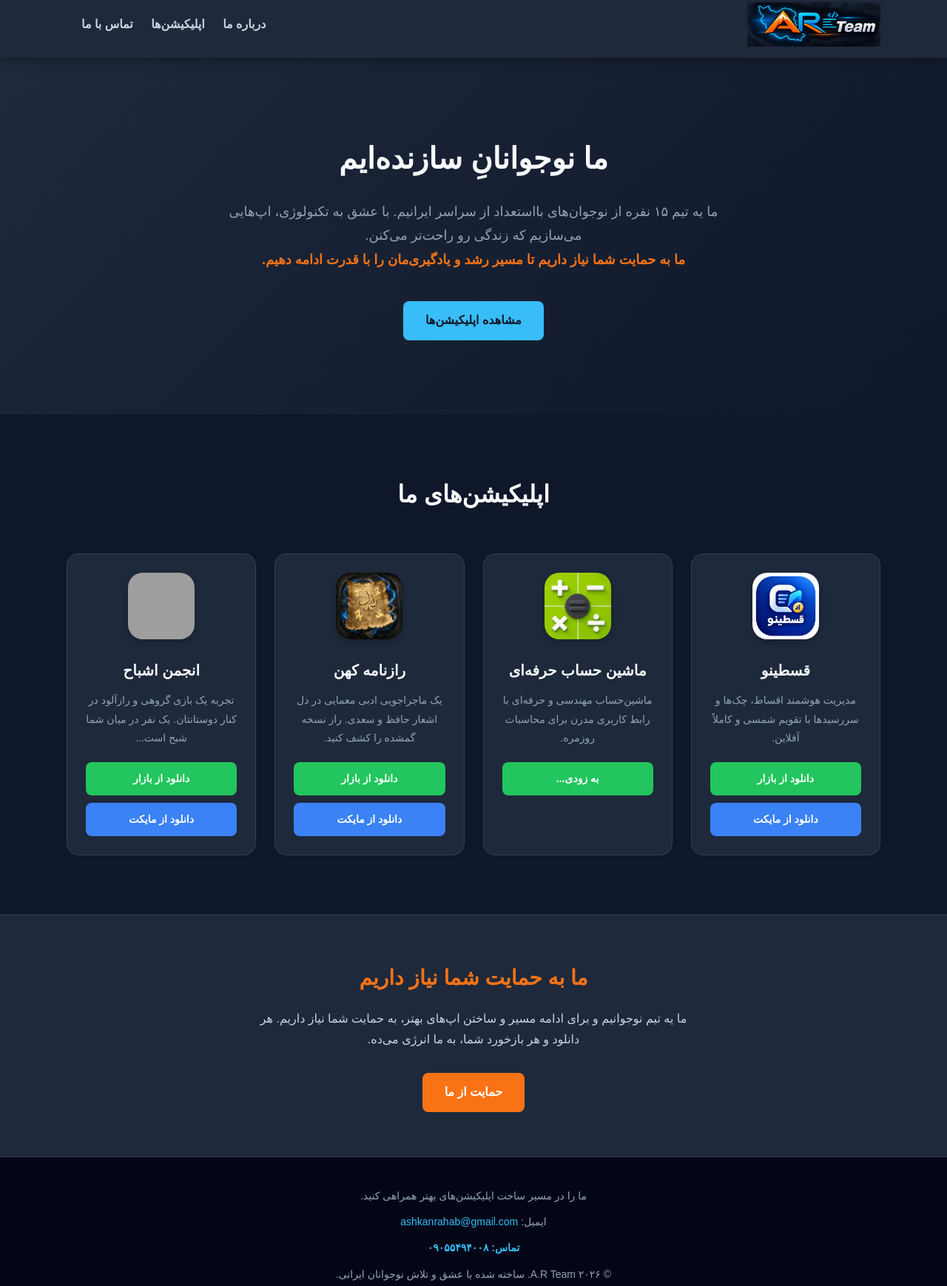
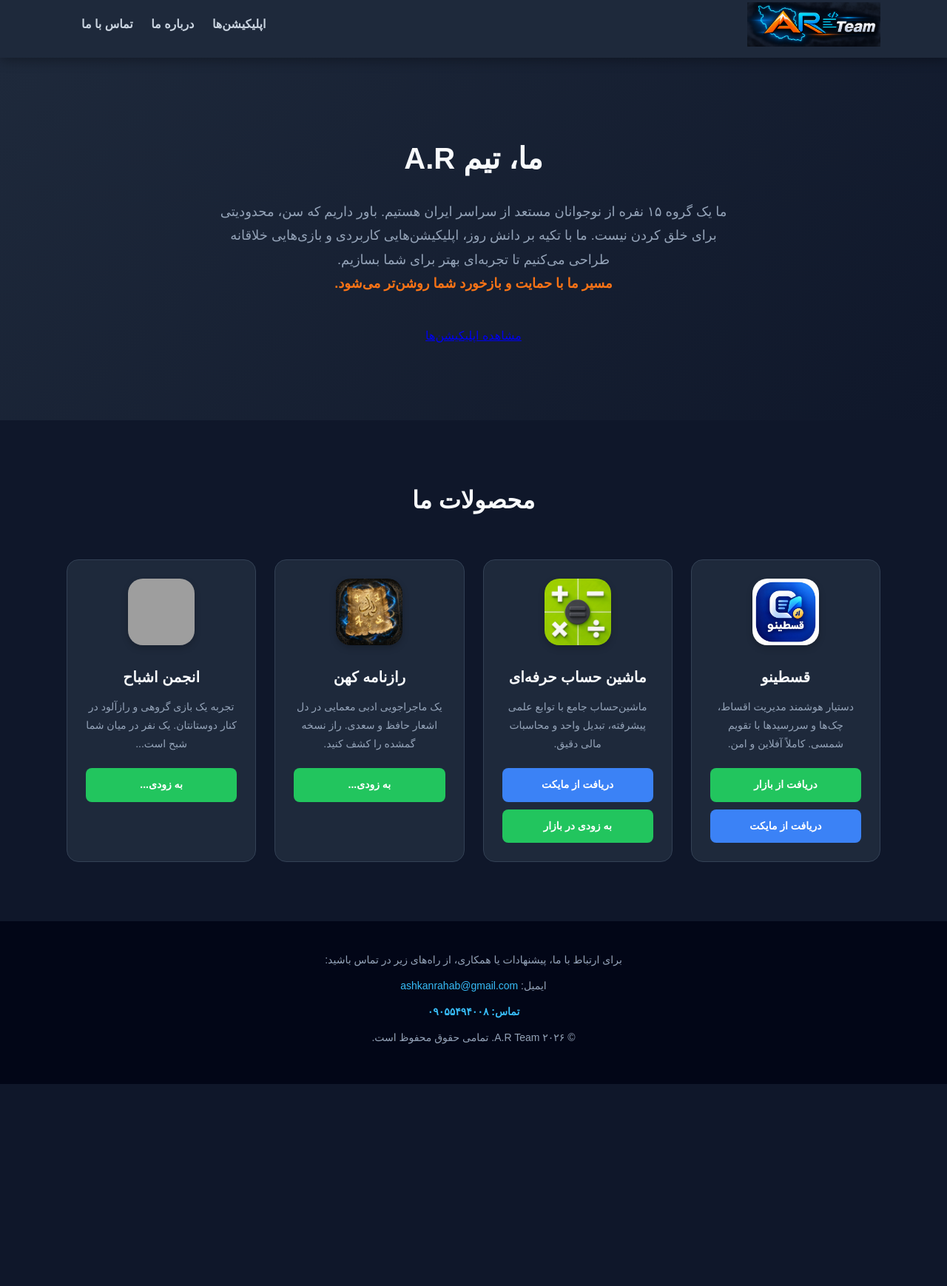
Before and after one commit to ashkanrahab-commits/A.R-TEAM-Site, a plain HTML site: page index.html in a window 1280 px wide. Shown: the part 12-1750 px from the top of the page at 74% size. After the commit the page ends 1477 px from the top, so only its background shows below. Drawn offline with Linux system fonts and the light colour scheme; grey boxes are pictures that could not be loaded; a small style sheet from the web is missing.

Commit message:
Update index.html

```diff
--- a/index.html
+++ b/index.html
@@ -4,7 +4,7 @@
     <meta charset="UTF-8">
     <meta name="viewport" content="width=device-width, initial-scale=1.0">
     <title>A.R Team | تیم توسعه‌دهندگان نوجوان</title>
-    <meta name="description" content="ما یک تیم ۱۵ نفره از نوجوانان با استعداد از سراسر ایران هستیم که اپلیکیشن و بازی می‌سازیم. از ما حمایت کنید.">
+    <meta name="description" content="تیم توسعه‌دهندگان A.R، متشکل از نوجوانان بااستعداد ایرانی، سازنده اپلیکیشن‌های کاربردی و بازی.">
     <link rel="stylesheet" href="style.css">
     <link href="https://cdn.jsdelivr.net/gh/rastikerdar/vazirmatn@v33.003/Vazirmatn-font-face.css" rel="stylesheet" type="text/css" />
 </head>
@@ -17,73 +17,73 @@
                 <img src="logo.png" alt="A.R Team Logo" class="header-logo-img">
             </div>
             <nav>
+                <a href="#apps">اپلیکیشن‌ها</a>
                 <a href="#about">درباره ما</a>
-                <a href="#apps">اپلیکیشن‌ها</a>
                 <a href="#contact">تماس با ما</a>
             </nav>
         </div>
     </header>
 
-    <!-- بخش معرفی -->
+    <!-- بخش معرفی و درباره ما (بالاتر آمد تا اول دیده شود) -->
     <section id="about" class="hero">
         <div class="container">
-            <h2>ما نوجوانانِ سازنده‌ایم</h2>
+            <h2>ما، تیم <span>A.R</span></h2>
             <p>
-                ما یه تیم ۱۵ نفره از نوجوان‌های بااستعداد از سراسر ایرانیم.
-                با عشق به تکنولوژی، اپ‌هایی می‌سازیم که زندگی رو راحت‌تر می‌کنن.
+                ما یک گروه ۱۵ نفره از نوجوانان مستعد از سراسر ایران هستیم.
+                باور داریم که سن، محدودیتی برای خلق کردن نیست. ما با تکیه بر دانش روز،
+                اپلیکیشن‌هایی کاربردی و بازی‌هایی خلاقانه طراحی می‌کنیم تا تجربه‌ای بهتر برای شما بسازیم.
                 <br>
-                <strong>ما به حمایت شما نیاز داریم تا مسیر رشد و یادگیری‌مان را با قدرت ادامه دهیم.</strong>
+                <strong>مسیر ما با حمایت و بازخورد شما روشن‌تر می‌شود.</strong>
             </p>
-            <a href="#apps" class="btn">مشاهده اپلیکیشن‌ها</a>
+            <a href="#apps" class="btn-main">مشاهده اپلیکیشن‌ها</a>
         </div>
     </section>
 
     <!-- بخش اپلیکیشن‌ها -->
     <section id="apps" class="apps-section">
         <div class="container">
-            <h2>اپلیکیشن‌های ما</h2>
+            <h2>محصولات ما</h2>
             <div class="app-grid">
 
-                <!-- کارت قسطینو -->
+                <!-- کارت قسطینو (منتشر شده در بازار و مایکت) -->
                 <div class="app-card">
                     <img src="ghestino.png" alt="قسطینو" class="app-icon-img">
                     <h3>قسطینو</h3>
-                    <p>مدیریت هوشمند اقساط، چک‌ها و سررسیدها با تقویم شمسی و کاملاً آفلاین.</p>
+                    <p>دستیار هوشمند مدیریت اقساط، چک‌ها و سررسیدها با تقویم شمسی. کاملاً آفلاین و امن.</p>
                     <div class="app-links">
-                        <a href="https://cafebazaar.ir/app/com.ghestino.final" class="download-btn" target="_blank">دانلود از بازار</a>
-                        <a href="https://myket.ir/app/com.ghestino.final" class="download-btn myket" target="_blank">دانلود از مایکت</a>
+                        <a href="https://cafebazaar.ir/app/com.ghestino.final" class="download-btn bazaar" target="_blank">دریافت از بازار</a>
+                        <a href="https://myket.ir/app/com.ghestino.final" class="download-btn myket" target="_blank">دریافت از مایکت</a>
                     </div>
                 </div>
 
-                <!-- کارت ماشین حساب -->
+                <!-- کارت ماشین حساب (فقط مایکت) -->
                 <div class="app-card">
                     <img src="calculator.png" alt="ماشین حساب حرفه‌ای" class="app-icon-img">
                     <h3>ماشین حساب حرفه‌ای</h3>
-                    <p>ماشین‌حساب مهندسی و حرفه‌ای با رابط کاربری مدرن برای محاسبات روزمره.</p>
+                    <p>ماشین‌حساب جامع با توابع علمی پیشرفته، تبدیل واحد و محاسبات مالی دقیق.</p>
                     <div class="app-links">
-                        <a href="#" class="download-btn" target="_blank">به زودی...</a>
+                        <a href="https://myket.ir/app/com.rahab.cal" class="download-btn myket" target="_blank">دریافت از مایکت</a>
+                        <span class="download-btn disabled">به زودی در بازار</span>
                     </div>
                 </div>
 
-                <!-- کارت رازنامه -->
+                <!-- کارت رازنامه (به زودی) -->
                 <div class="app-card">
                     <img src="razname.png" alt="رازنامه کهن" class="app-icon-img">
                     <h3>رازنامه کهن</h3>
                     <p>یک ماجراجویی ادبی معمایی در دل اشعار حافظ و سعدی. راز نسخه گمشده را کشف کنید.</p>
                     <div class="app-links">
-                        <a href="https://cafebazaar.ir" class="download-btn" target="_blank">دانلود از بازار</a>
-                        <a href="https://myket.ir" class="download-btn myket" target="_blank">دانلود از مایکت</a>
+                        <span class="download-btn disabled">به زودی...</span>
                     </div>
                 </div>
 
-                <!-- کارت انجمن اشباح -->
+                <!-- کارت انجمن اشباح (به زودی) -->
                 <div class="app-card">
                     <img src="ashbah.png" alt="انجمن اشباح" class="app-icon-img">
                     <h3>انجمن اشباح</h3>
                     <p>تجربه یک بازی گروهی و رازآلود در کنار دوستانتان. یک نفر در میان شما شبح است...</p>
                     <div class="app-links">
-                        <a href="https://cafebazaar.ir" class="download-btn" target="_blank">دانلود از بازار</a>
-                        <a href="https://myket.ir" class="download-btn myket" target="_blank">دانلود از مایکت</a>
+                        <span class="download-btn disabled">به زودی...</span>
                     </div>
                 </div>
 
@@ -91,22 +91,14 @@
         </div>
     </section>
 
-    <!-- بخش حمایت -->
-    <section class="support-section">
-        <div class="container">
-            <h2>ما به حمایت شما نیاز داریم</h2>
-            <p>ما یه تیم نوجوانیم و برای ادامه مسیر و ساختن اپ‌های بهتر، به حمایت شما نیاز داریم. هر دانلود و هر بازخورد شما، به ما انرژی می‌ده.</p>
-            <a href="mailto:ashkanrahab@gmail.com" class="btn btn-orange">حمایت از ما</a>
-        </div>
-    </section>
-
     <!-- فوتر و تماس -->
     <footer id="contact">
         <div class="container">
-            <p>ما را در مسیر ساخت اپلیکیشن‌های بهتر همراهی کنید.</p>
+            <p>برای ارتباط با ما، پیشنهادات یا همکاری، از راه‌های زیر در تماس باشید:</p>
             <p class="email">ایمیل: <a href="mailto:ashkanrahab@gmail.com">ashkanrahab@gmail.com</a></p>
             <p class="phone">تماس: ۰۹۰۵۵۴۹۴۰۰۸</p>
-            <p>&copy; ۲۰۲۶ A.R Team. ساخته شده با عشق و تلاش نوجوانان ایرانی.</p>
+            <div class="footer-line"></div>
+            <p class="copyright">&copy; ۲۰۲۶ A.R Team. تمامی حقوق محفوظ است.</p>
         </div>
     </footer>
 
```
